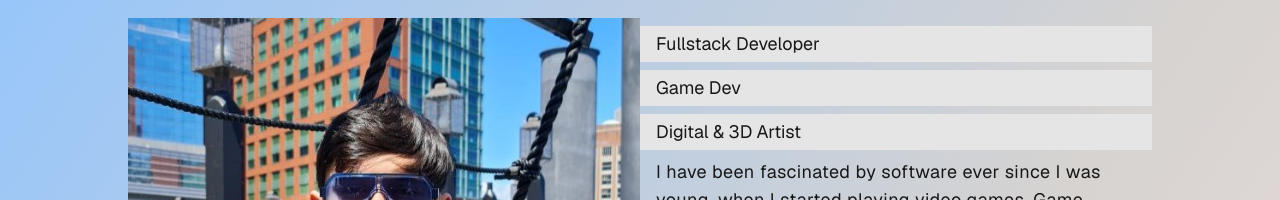
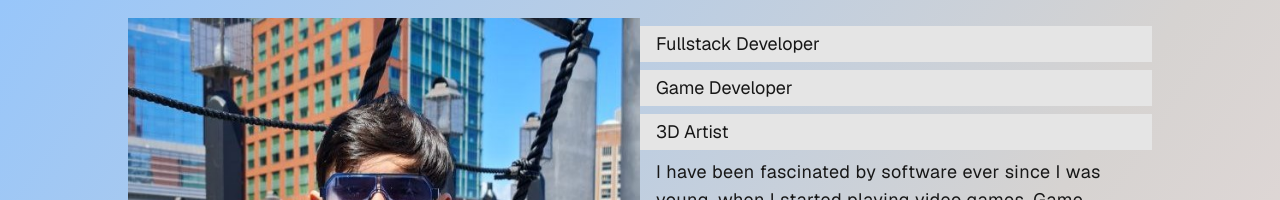
Before and after one commit to ambornstein/andrei-site, a Next.js app: page / in a window 1280 px wide. Shown: the part 134-334 px from the top of the page. Built offline with nearby package versions, Linux system fonts and the light colour scheme.

Commit message:
correction

```diff
--- a/src/app/dmh/page.jsx
+++ b/src/app/dmh/page.jsx
@@ -1,4 +1,4 @@
-import ProjectPage from "../../../template/ProjectPage"
+import ProjectPage from "../../template/ProjectPage"
 
 export default () => {
     return (
--- a/src/app/page.tsx
+++ b/src/app/page.tsx
@@ -30,8 +30,8 @@ export default function Home() {
               <div>
                 <ul className="inline w-fit">
                   <li className="m-auto bg-[--highlight] p-1 my-2">Fullstack Developer</li>
-                  <li className="m-auto bg-[--highlight] p-1 my-2">Game Dev</li>
-                  <li className="m-auto bg-[--highlight] p-1 my-2">Digital & 3D Artist</li>
+                  <li className="m-auto bg-[--highlight] p-1 my-2">Game Developer</li>
+                  <li className="m-auto bg-[--highlight] p-1 my-2">3D Artist</li>
                 </ul>
                 <p>I have been fascinated by software ever since I was young, when I started playing video games.
                   Game development workshops, robotics camps, and especially Minecraft modding camps helped me get a foundational understanding of coding
--- a/src/app/projects/page.tsx
+++ b/src/app/projects/page.tsx
@@ -11,7 +11,6 @@ export default () => {
                 height={300}
                 priority />
             <div className="flex flex-row flex-wrap gap-4">
-                <a className="panel-link" href="../#sites">Back</a>
                 <a className="panel-link" href="https://thc-aquariumratings.com">Live Site</a>
                 <a className="panel-link" href="https://github.com/ambornstein/JellyfishMap">Source Code</a>
             </div>
```
